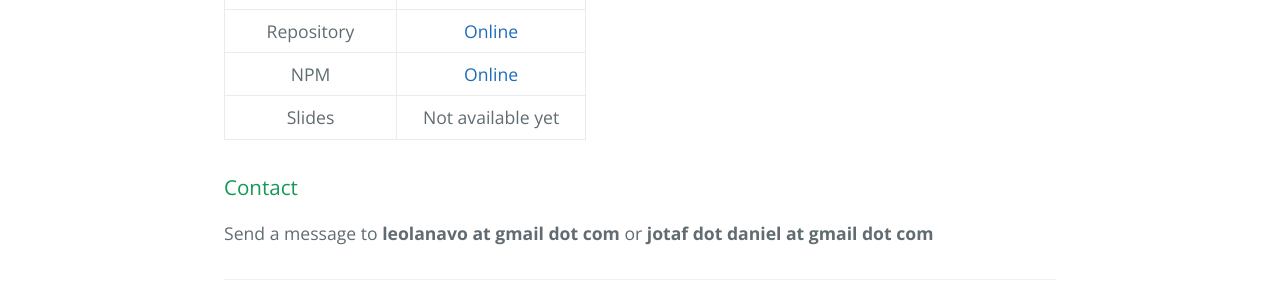
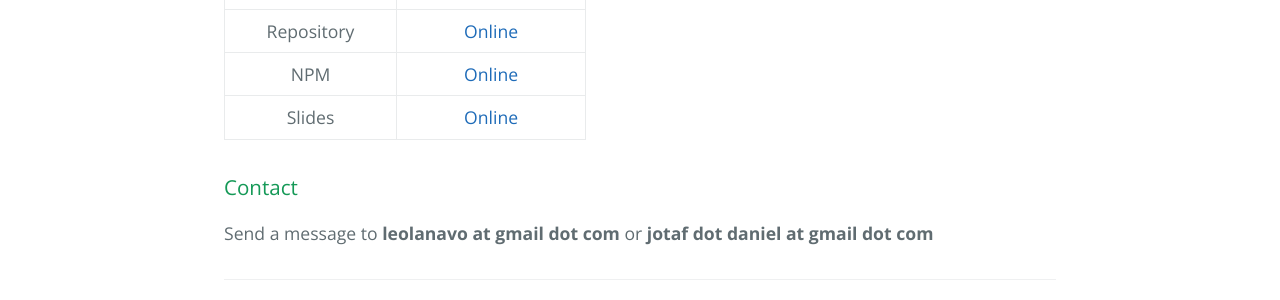
Before and after one commit to jooaodanieel/jooaodanieel.github.io, a Jekyll site: the page built from index.md, in a window 1280 px wide. Shown: the part 1634-1934 px from the top of the page. Built offline with Jekyll 4.4.1, drawn with Linux system fonts in a browser that asks for light colours; our own code applies the rules of GitHub Pages for plain Markdown files.

Commit message:
feat: add slides reference
Signed-off-by: João Daniel <jotaf.daniel@gmail.com>

```diff
--- a/index.md
+++ b/index.md
@@ -35,7 +35,7 @@ This way, Byron will make it easier to create and deploy distributed systems for
 | Documentation   | [Online][4] |
 | Repository      | [Online][5] |
 | NPM             | [Online][6] |
-| Slides          | Not available yet |
+| Slides          | [Online][7] |
 
 [1]: https://gitlab.com/byron-framework/kanban/blob/master/Byron_Proposal.pdf
 [2]: https://gitlab.com/byron-framework/kanban/blob/master/Byron_Monograph.pdf
```
Also changed, not shown: other parts of index.md (+1 -0 lines), 1 other file.
